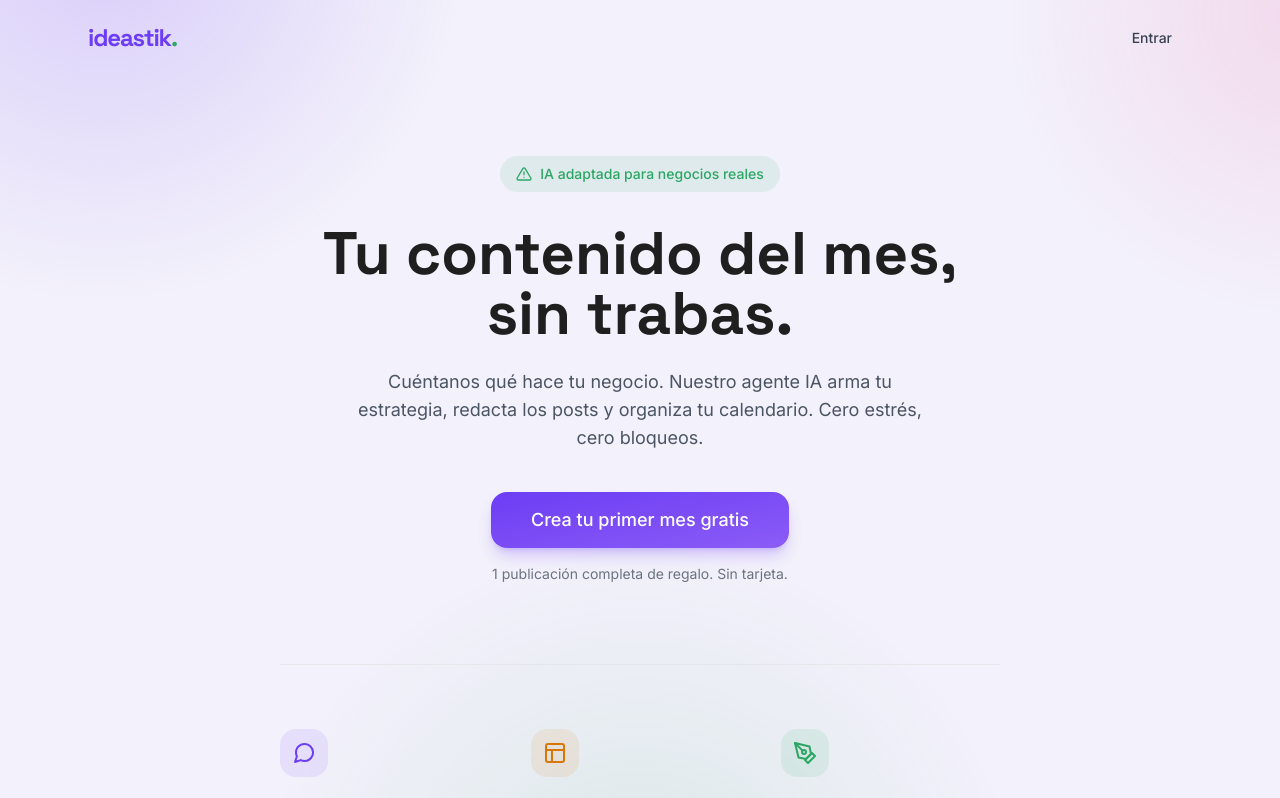
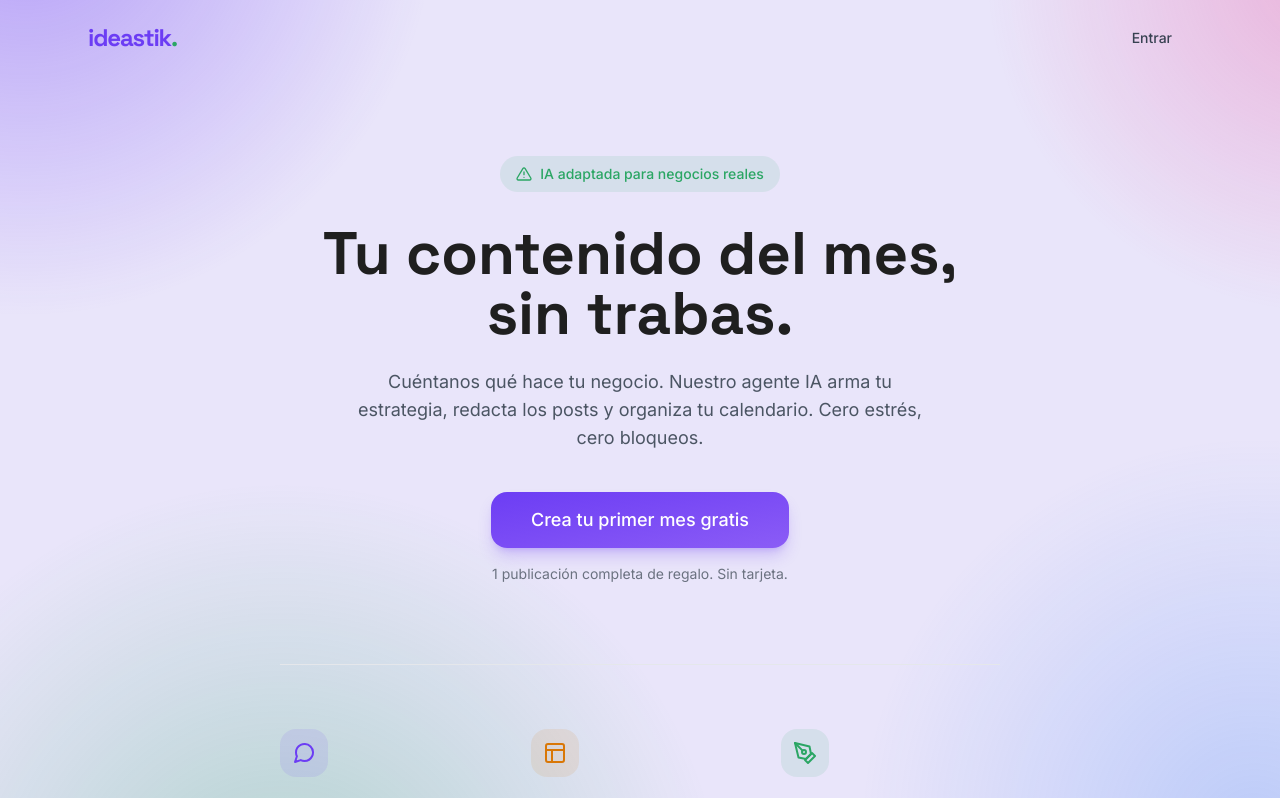
Before and after one commit to joncoro/ideastik, a React (Vite) app: page / in a window 1280 px wide. Shown: the top 798 px of the page. Built offline with nearby package versions, Linux system fonts and the light colour scheme; no server answers.

Commit message:
Aurora mas intenso: 4 gradientes saturados (violeta/rosa/azul/verde) para look glass mas audaz

```diff
--- a/src/index.css
+++ b/src/index.css
@@ -5,11 +5,12 @@
 @layer base {
   body {
     @apply text-foreground font-body antialiased;
-    background-color: #F3F1FB;
+    background-color: #E9E5FA;
     background-image:
-      radial-gradient(38rem 38rem at 8% -8%, rgba(108, 61, 244, 0.20), transparent 60%),
-      radial-gradient(34rem 34rem at 102% 2%, rgba(236, 72, 153, 0.14), transparent 55%),
-      radial-gradient(40rem 40rem at 50% 116%, rgba(43, 166, 100, 0.13), transparent 60%);
+      radial-gradient(46rem 46rem at 2% -12%, rgba(108, 61, 244, 0.42), transparent 56%),
+      radial-gradient(40rem 40rem at 104% -4%, rgba(236, 72, 153, 0.32), transparent 54%),
+      radial-gradient(44rem 44rem at 98% 104%, rgba(59, 130, 246, 0.26), transparent 56%),
+      radial-gradient(48rem 48rem at 22% 116%, rgba(43, 166, 100, 0.30), transparent 58%);
     background-attachment: fixed;
   }
 
```
